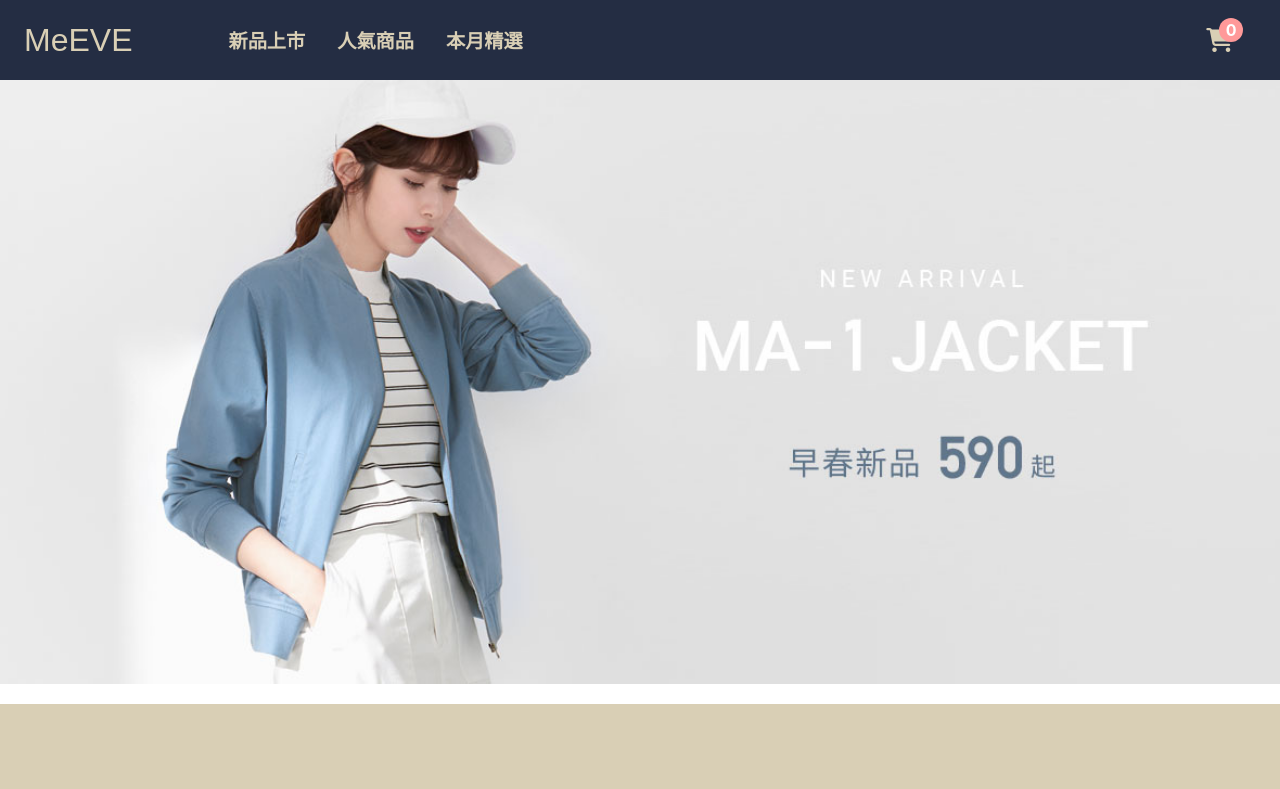
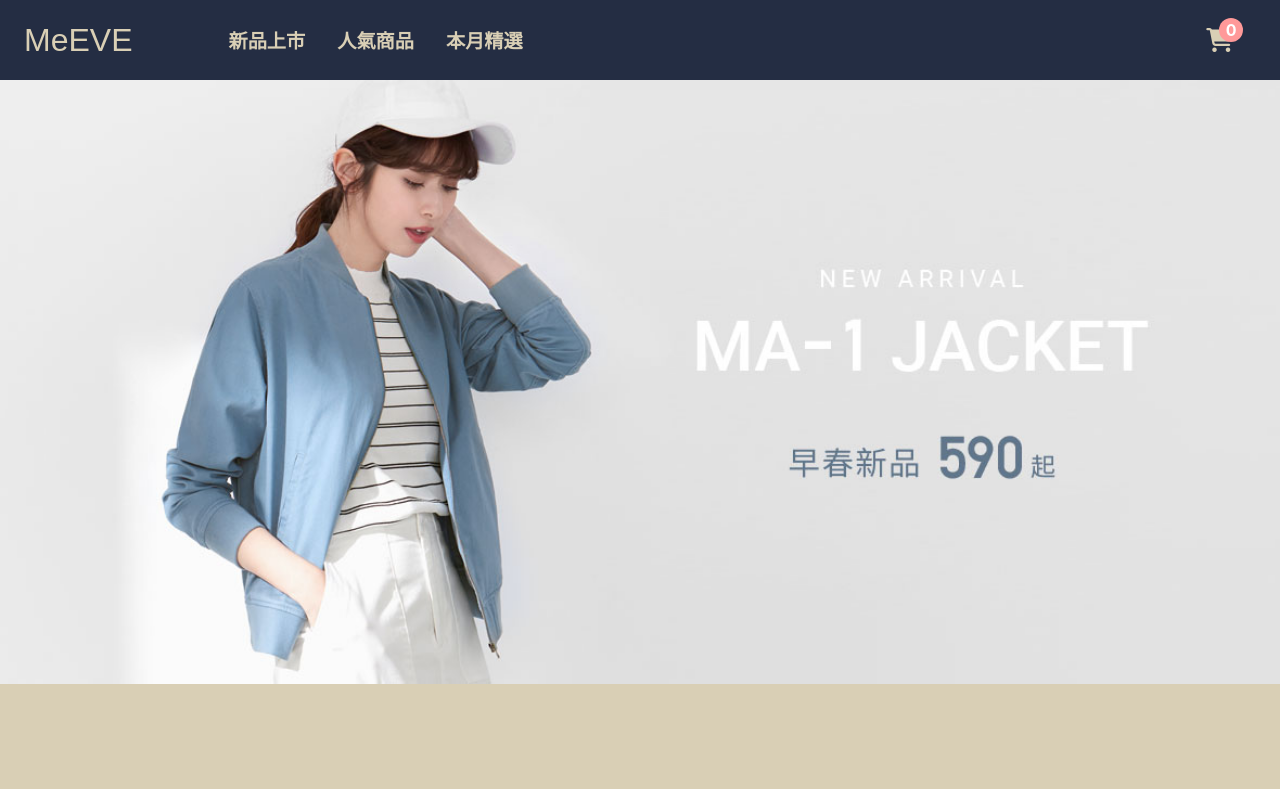
Before and after one commit to greenblue467/p5-shopping, a React (Create React App) app: page / in a window 1280 px wide. Shown: the top 789 px of the page. Built offline with nearby package versions, Linux system fonts and the light colour scheme.

Commit message:
modified padding

```diff
--- a/src/components/styles/header.css
+++ b/src/components/styles/header.css
@@ -1,6 +1,6 @@
 .container {
   width: 100%;
-  height: 50vw;
+  height: 48vw;
   overflow: hidden;
   position: relative;
 }
--- a/src/components/styles/header.scss
+++ b/src/components/styles/header.scss
@@ -2,7 +2,7 @@
 
 .container {
   width: 100%;
-  height: 50vw;
+  height: 48vw;
   overflow: hidden;
   position: relative;
 
```
